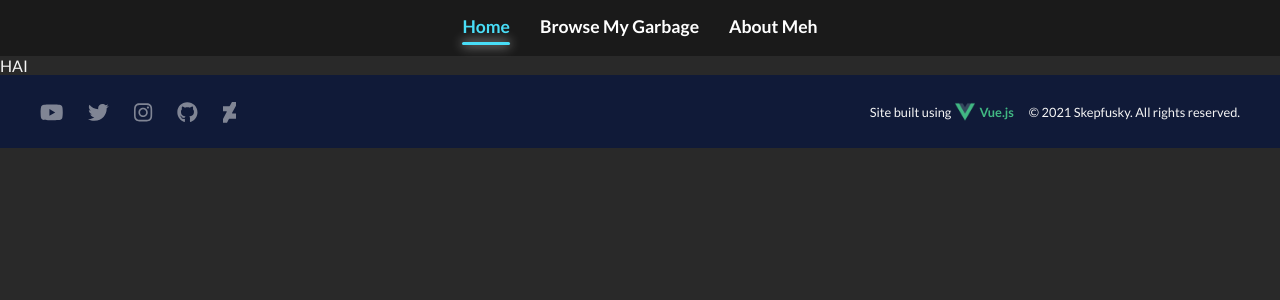
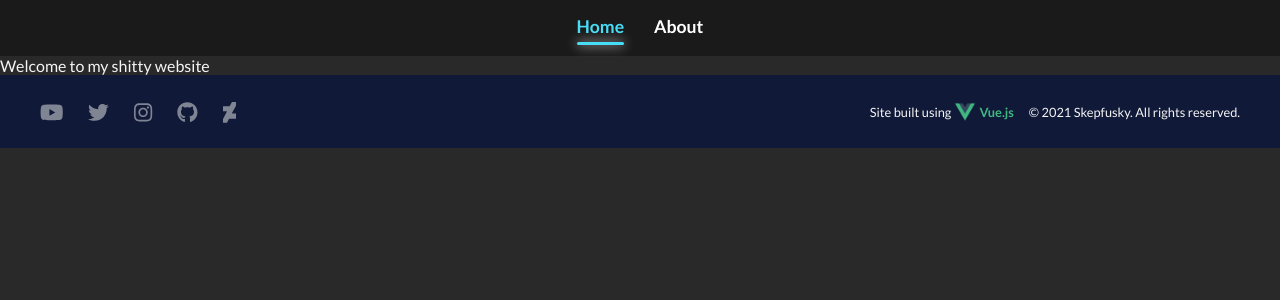
Before and after one commit to kuroji-fusky/kurojifusky.com, a Vue app: page / in a window 1280 px wide. Shown: the top 300 px of the page. Built offline with nearby package versions, Linux system fonts and the light colour scheme.

Commit message:
Modified some router stuff

```diff
--- a/src/App.vue
+++ b/src/App.vue
@@ -2,8 +2,8 @@
   <header>
     <ul>
       <li><router-link to="/">Home<span class="header-line"></span></router-link></li>
-      <li><a href="#">Browse My Garbage<span class="header-line"></span></a></li>
-      <li><router-link to="/about">About Meh<span class="header-line"></span></router-link></li>
+      <!-- <li><a href="#">Browse My Garbage<span class="header-line"></span></a></li> -->
+      <li><router-link :to="{ name: 'About' }">About<span class="header-line"></span></router-link></li>
     </ul>
   </header>
   <router-view/>
@@ -15,7 +15,7 @@ import SkepFooter from './components/SkepFooter.vue'
 
 export default {
   components: {
-    'skep-footer': SkepFooter
+    'skep-footer': SkepFooter,
   }
 }
 </script>
--- a/src/assets/scss/global.scss
+++ b/src/assets/scss/global.scss
@@ -11,6 +11,8 @@
 
 body {
   font-family: 'Lato', -apple-system, BlinkMacSystemFont, 'Segoe UI', Roboto, Oxygen, Ubuntu, Cantarell, 'Open Sans', 'Helvetica Neue', sans-serif;
+  -webkit-font-smoothing: antialiased;
+  -moz-osx-font-smoothing: grayscale;
   overflow-x: hidden;
   background: mix(gray, black, 32%);
   color: whitesmoke;
--- a/src/components/SkepFooter.vue
+++ b/src/components/SkepFooter.vue
@@ -77,7 +77,6 @@ footer {
   }
 }
 
-
 a {
   @include tooltip_comp();
 }
--- a/src/views/Home.vue
+++ b/src/pages/Home.vue
@@ -1,10 +1,8 @@
 <template>
-HAI
+Welcome to my shitty website
 </template>
 
 <script>
-// @ is an alias to /src
-
 export default {
   name: 'Home',
   components: {
```
Also changed, not shown: src/router/index.js (+3 -5 lines), src/pages/About.vue (renamed from src/views/About.vue), 1 other file (tests, documents, lock files or other folders).
